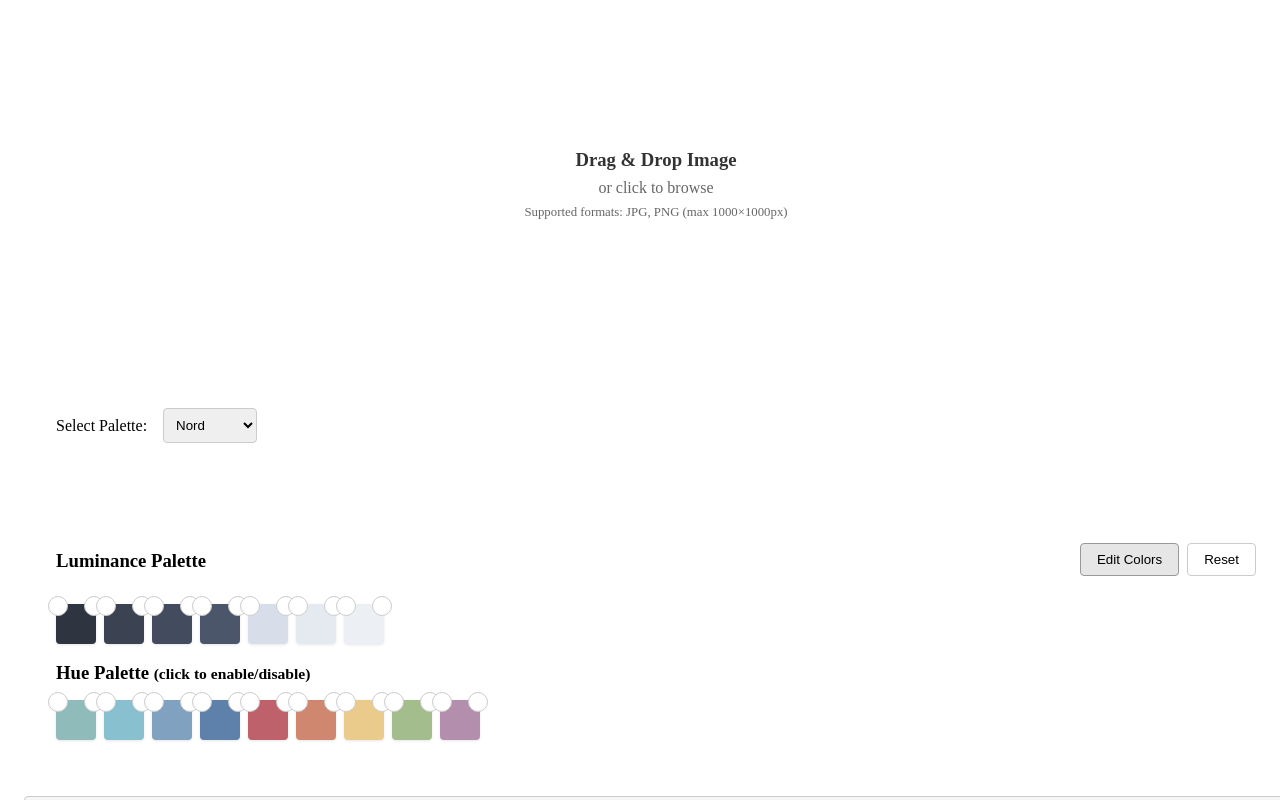
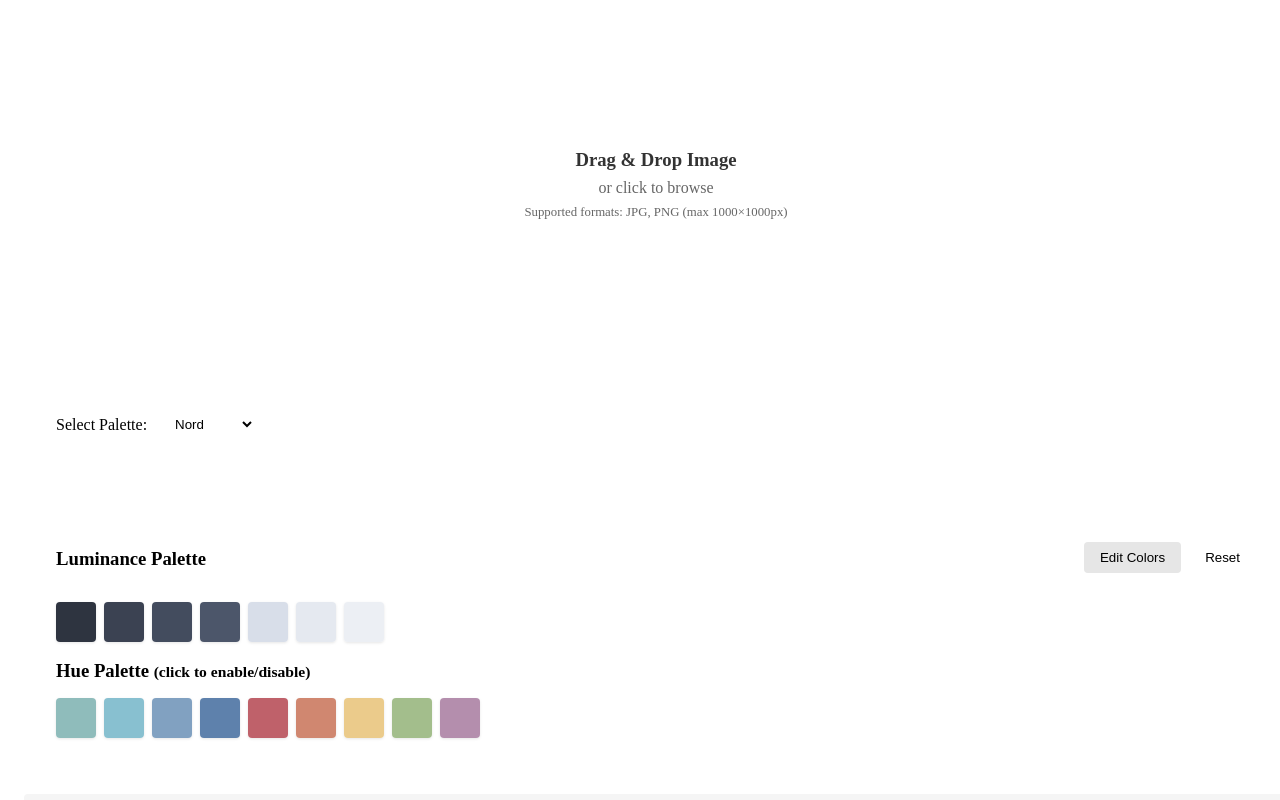
Before and after one commit to agabor/recolorimage, a Vue app: page / in a window 1280 px wide. Both pictures are taken after a click on the button "Edit Colors". Shown: the top 800 px of the page. Built offline with nearby package versions, Linux system fonts and the light colour scheme.

Commit message:
button style

```diff
--- a/src/App.vue
+++ b/src/App.vue
@@ -140,7 +140,7 @@ watch(error, (newError) => {
         <section class="section">
           <div class="palette-selector">
             <label for="palette-select">Select Palette:</label>
-            <select id="palette-select" v-model="selectedPalette.name" @change="handlePaletteUpdate($event.target.value)">
+            <select id="palette-select" class="button" v-model="selectedPalette.name" @change="handlePaletteUpdate($event.target.value)">
               <option v-for="palette in Object.keys(DEFAULT_PALETTES)" :key="palette" :value="palette">
                 {{ palette.charAt(0).toUpperCase() + palette.slice(1) }}
               </option>
@@ -154,7 +154,7 @@ watch(error, (newError) => {
             <h3>Luminance Palette</h3>
             <div class="palette-actions">
               <button
-                class="edit-mode-btn"
+                class="edit-mode-btn button"
                 :class="{ active: isEditMode }"
                 @click="toggleEditMode"
                 title="Toggle edit mode"
@@ -163,7 +163,7 @@ watch(error, (newError) => {
               </button>
               <button
                 v-if="isEditMode"
-                class="reset-btn"
+                class="reset-btn button"
                 @click="resetPalette"
                 title="Reset to original colors"
               >
@@ -180,7 +180,7 @@ watch(error, (newError) => {
               <div class="color-display" :style="{ backgroundColor: color.hex() }"></div>
               <template v-if="isEditMode">
                 <button
-                  class="edit-color-btn"
+                  class="edit-color-btn button"
                   title="Edit color"
                 >
                   <input
@@ -193,7 +193,7 @@ watch(error, (newError) => {
                 </button>
                 <button
                   v-if="selectedPalette.luminance.length > 2"
-                  class="delete-color-btn"
+                  class="delete-color-btn button"
                   title="Delete color"
                   @click="deleteLuminanceColor(index)"
                 >
@@ -220,7 +220,7 @@ watch(error, (newError) => {
               <div class="color-display" :style="{ backgroundColor: color.hex() }"></div>
               <template v-if="isEditMode">
                 <button
-                  class="edit-color-btn"
+                  class="edit-color-btn button"
                   title="Edit color"
                 >
                   <input
@@ -233,7 +233,7 @@ watch(error, (newError) => {
                 </button>
                 <button
                   v-if="selectedPalette.hue.length > 1"
-                  class="delete-color-btn"
+                  class="delete-color-btn button"
                   title="Delete color"
                   @click="deleteHueColor(index)"
                 >
@@ -246,7 +246,7 @@ watch(error, (newError) => {
 
         <!-- Advanced Settings Button -->
         <button
-          class="advanced-settings-btn"
+          class="advanced-settings-btn button"
           @click="toggleAdvancedSettings"
         >
           {{ advancedSettingsExpanded ? 'Hide Advanced Settings' : 'Show Advanced Settings' }}
@@ -329,6 +329,12 @@ watch(error, (newError) => {
   gap: 1.5rem;
 }
 
+
+.button {
+  background: var(--wp--preset--color--nord-snow-storm-1);
+  border: 1px solid var(--wp--preset--color--nord-snow-storm-0);
+}
+
 .section {
   border: 2px solid var(--wp--preset--color--nord-snow-storm-0);
   border-radius: 8px;
@@ -349,7 +355,6 @@ watch(error, (newError) => {
 .palette-selector select {
   padding: 0.5rem;
   border-radius: 4px;
-  border: 1px solid #ccc;
 }
 
 .luminance-swatches,
@@ -532,8 +537,6 @@ watch(error, (newError) => {
   width: 20px;
   height: 20px;
   border-radius: 50%;
-  background: white;
-  border: 1px solid #ccc;
   cursor: pointer;
   display: flex;
   align-items: center;
@@ -564,8 +567,6 @@ watch(error, (newError) => {
 .edit-mode-btn {
   padding: 0.5rem 1rem;
   border-radius: 4px;
-  border: 1px solid #ccc;
-  background-color: #fff;
   cursor: pointer;
   transition: all 0.2s ease;
 }
@@ -582,8 +583,6 @@ watch(error, (newError) => {
 .reset-btn {
   padding: 0.5rem 1rem;
   border-radius: 4px;
-  border: 1px solid #ccc;
-  background-color: #fff;
   cursor: pointer;
   transition: all 0.2s ease;
 }
@@ -599,8 +598,6 @@ watch(error, (newError) => {
   width: 20px;
   height: 20px;
   border-radius: 50%;
-  background: white;
-  border: 1px solid #ccc;
   cursor: pointer;
   display: flex;
   align-items: center;
@@ -621,7 +618,6 @@ watch(error, (newError) => {
   padding: 0.5rem;
   margin-bottom: 1rem;
   border-radius: 4px;
-  border: 1px solid #ccc;
   background-color: #f5f5f5;
   cursor: pointer;
   transition: all 0.2s ease;
```
